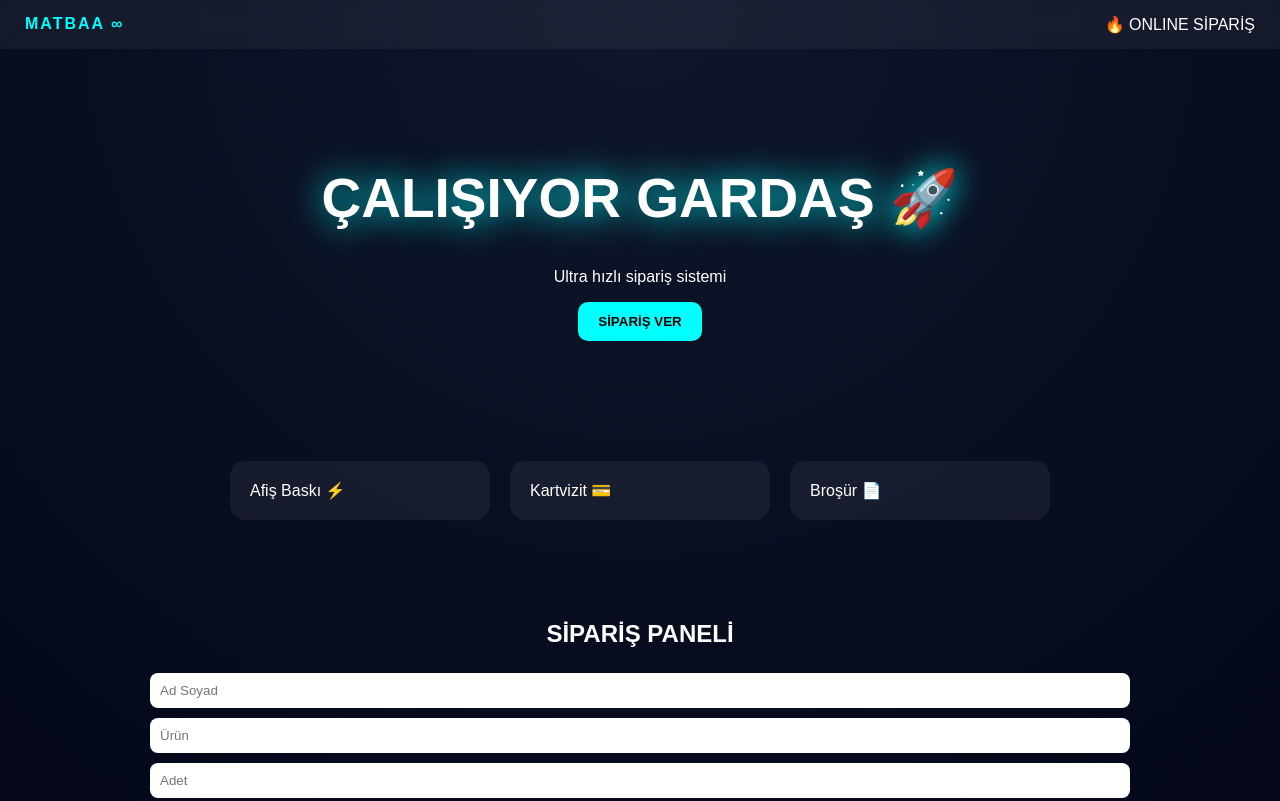
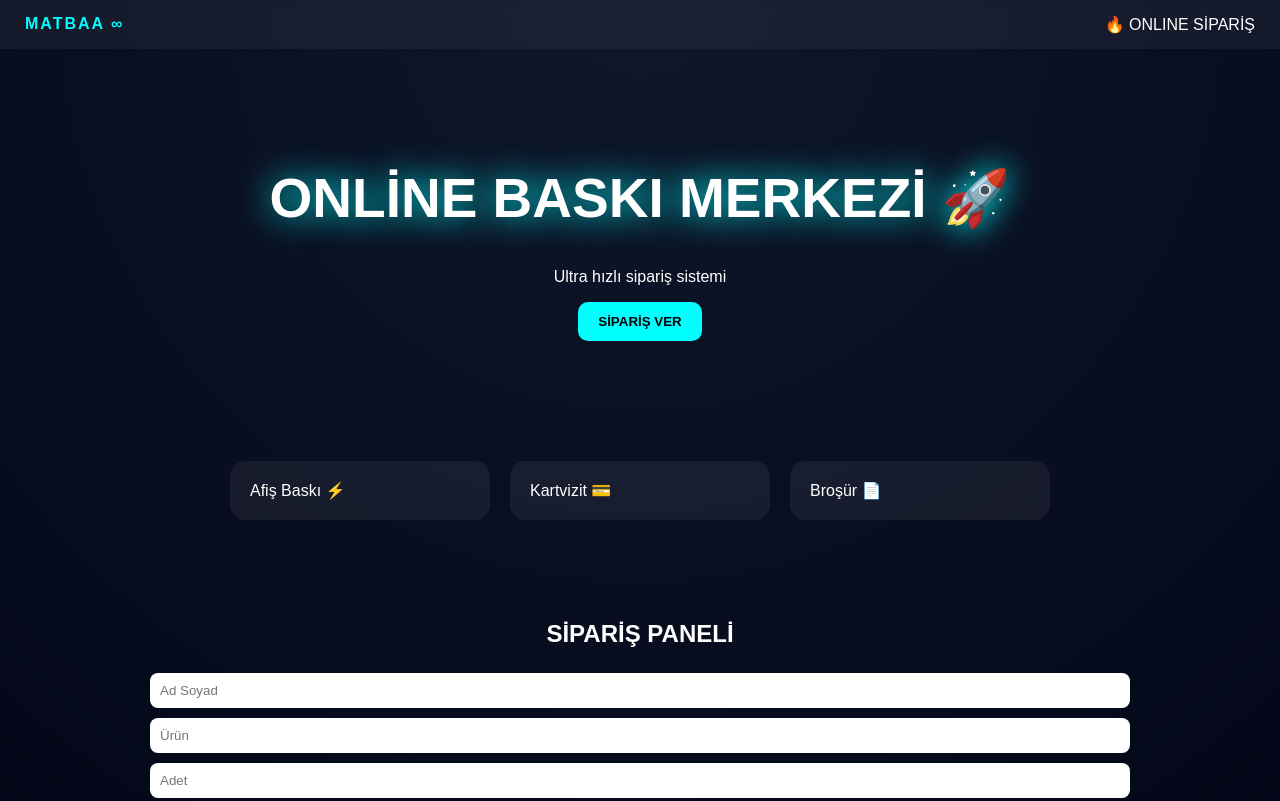
Before and after one commit to yusufeekinci07-coder/Yeni-nesil-Matbaa, a plain HTML site: page index.html in a window 1280 px wide. Shown: the top 801 px of the page. Drawn offline with Linux system fonts and the light colour scheme.

Commit message:
Update header text for online printing center

```diff
--- a/index.html
+++ b/index.html
@@ -146,7 +146,7 @@ input,textarea{
 </nav>
 
 <div class="hero">
-  <h1>ÇALIŞIYOR GARDAŞ 🚀</h1>
+  <h1>ONLİNE BASKI MERKEZİ 🚀</h1>
   <p>Ultra hızlı sipariş sistemi</p>
   <button onclick="scrollForm()">SİPARİŞ VER</button>
 </div>
```
